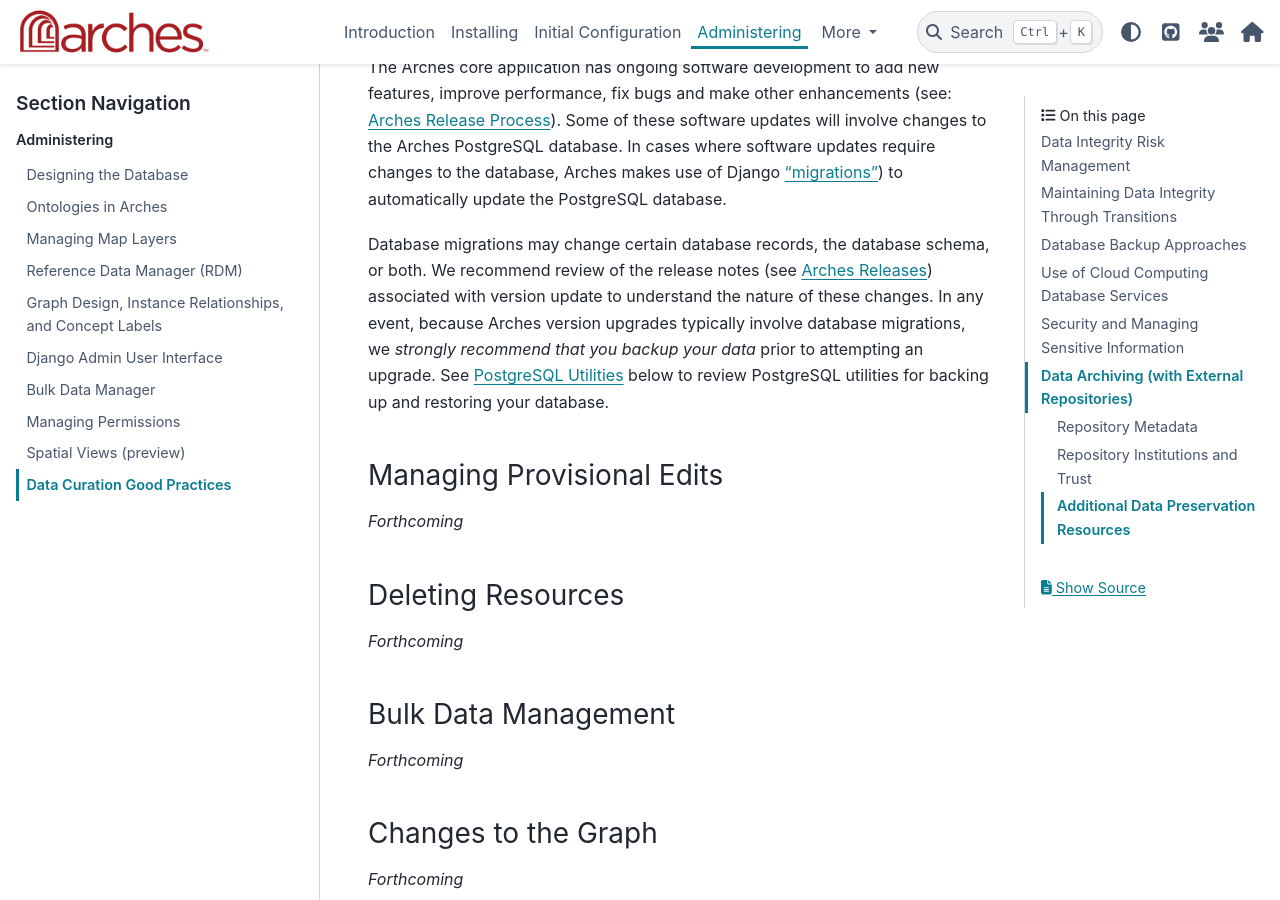
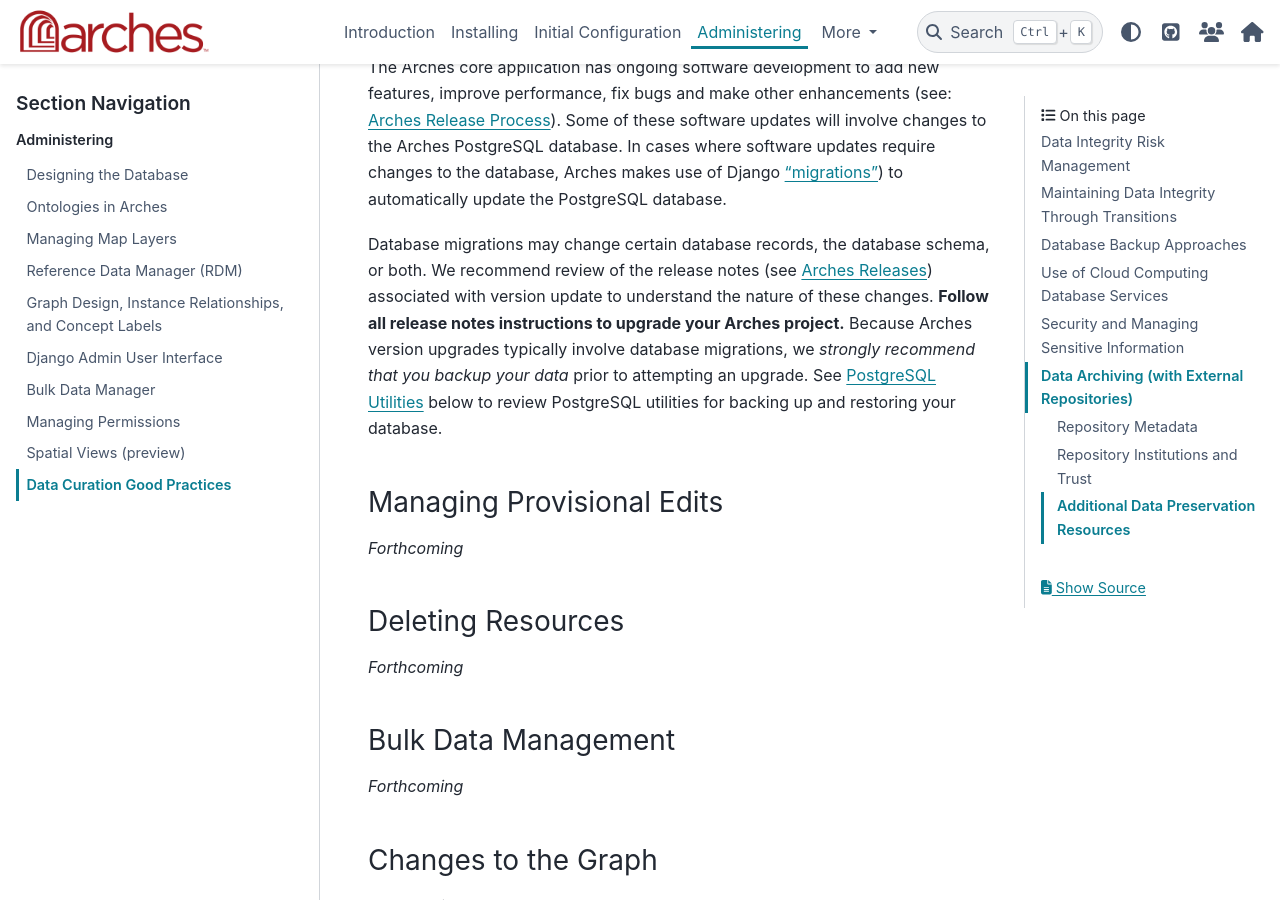
Before and after one commit to archesproject/arches-docs, a Sphinx documentation site: the page built from docs/administering/data-curation.rst, in a window 1280 px wide and 900 px high, scrolled down 2507 px. Built offline with Sphinx 7.4.7 and the PyData theme 0.15.4, drawn with Linux system fonts in a browser that asks for light colours.

Commit message:
Added Cyrus suggestion to follow release notes instructions

```diff
--- a/docs/administering/data-curation.rst
+++ b/docs/administering/data-curation.rst
@@ -61,7 +61,7 @@
 
 The Arches core application has ongoing software development to add new features, improve performance, fix bugs and make other enhancements (see: :ref:`Arches Release Process`). Some of these software updates will involve changes to the Arches PostgreSQL database. In cases where software updates require changes to the database, Arches makes use of Django `"migrations" <https://docs.djangoproject.com/en/5.0/topics/migrations/>`_) to automatically update the PostgreSQL database.
 
-Database migrations may change certain database records, the database schema, or both. We recommend review of the release notes (see :ref:`Arches Releases`) associated with version update to understand the nature of these changes. In any event, because Arches version upgrades typically involve database migrations, we *strongly recommend that you backup your data* prior to attempting an upgrade. See :ref:`PostgreSQL Utilities` below to review PostgreSQL utilities for backing up and restoring your database.
+Database migrations may change certain database records, the database schema, or both. We recommend review of the release notes (see :ref:`Arches Releases`) associated with version update to understand the nature of these changes. **Follow all release notes instructions to upgrade your Arches project.** Because Arches version upgrades typically involve database migrations, we *strongly recommend that you backup your data* prior to attempting an upgrade. See :ref:`PostgreSQL Utilities` below to review PostgreSQL utilities for backing up and restoring your database.
 
 
 
```
